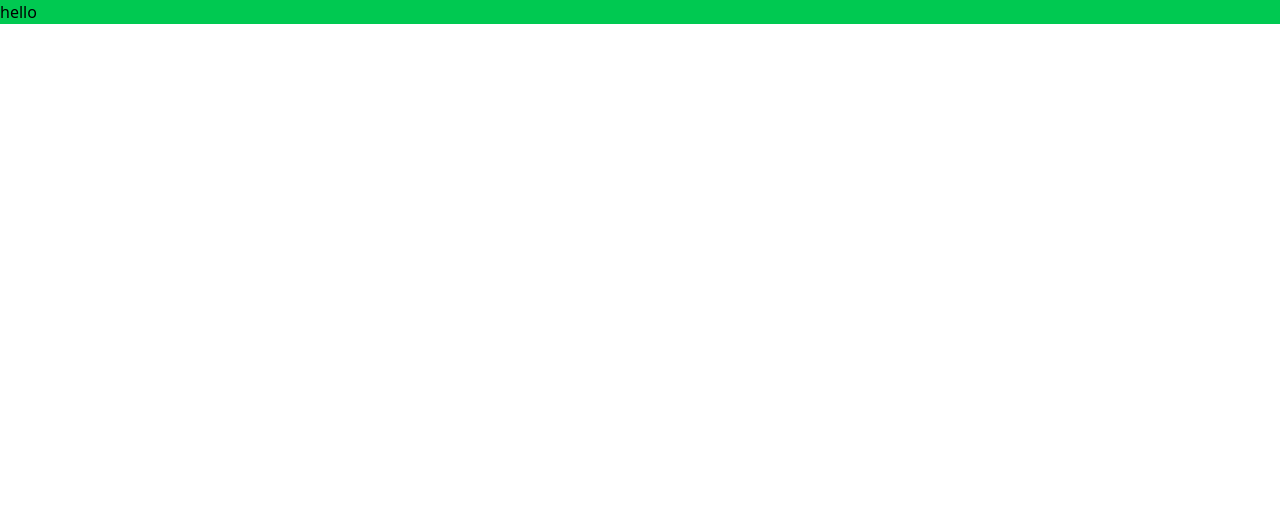
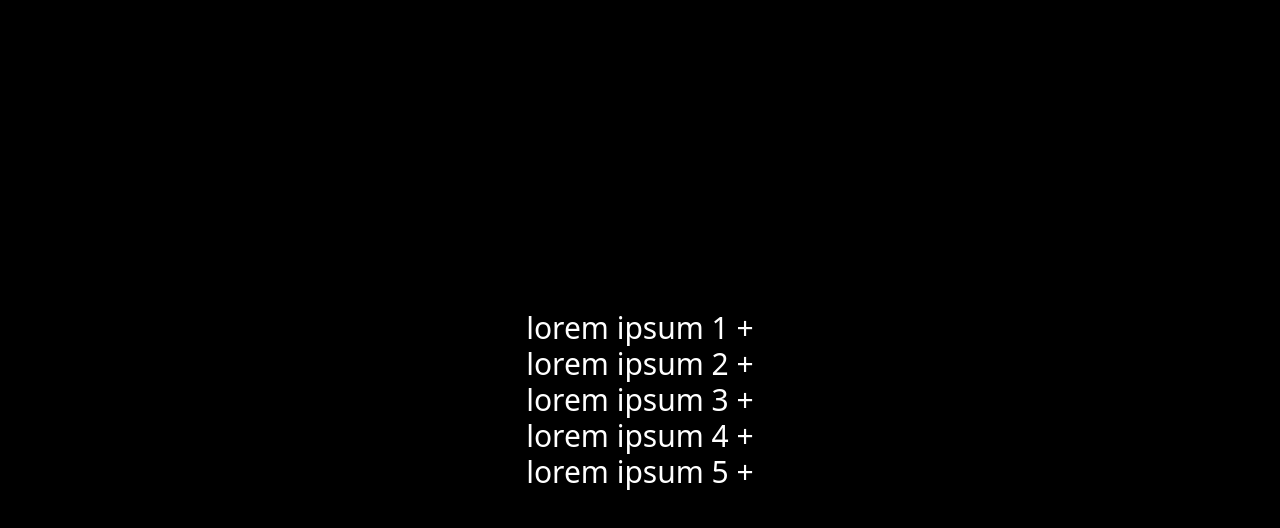
Before and after one commit to Vibeflow12/React-project-from-yt, a React (Vite) app: page / in a window 1280 px wide. Shown: the top 528 px of the page. Built offline with nearby package versions, Linux system fonts and the light colour scheme.

Commit message:
created accordian and single accordian opening functionality is done , css and multiple accordian opening functionality is pending

```diff
--- a/src/App.jsx
+++ b/src/App.jsx
@@ -1,11 +1,12 @@
 import './App.css'
+import Accordian from './components/accordian'
 
 function App() {
 
 
   return (
     <>
-      <div className='bg-green-500'>hello</div>
+      <Accordian />
     </>
   )
 }
--- /dev/null
+++ b/src/components/accordian/data.js
@@ -0,0 +1,29 @@
+const data = [
+    {
+        id: '1',
+        question: "lorem ipsum 1",
+        answer: "Lorem Ipsum is simply dummy text of the printing and typesetting industry. Lorem Ipsum has been the industry's standard dummy text ever since the 1500s,"
+    },
+    {
+        id: '2',
+        question: "lorem ipsum 2",
+        answer: "Lorem Ipsum is simply dummy text of the printing and typesetting industry. Lorem Ipsum has been the industry's standard dummy text ever since the 1500s,"
+    },
+    {
+        id: '3',
+        question: "lorem ipsum 3",
+        answer: "Lorem Ipsum is simply dummy text of the printing and typesetting industry. Lorem Ipsum has been the industry's standard dummy text ever since the 1500s,"
+    },
+    {
+        id: '4',
+        question: "lorem ipsum 4",
+        answer: "Lorem Ipsum is simply dummy text of the printing and typesetting industry. Lorem Ipsum has been the industry's standard dummy text ever since the 1500s,"
+    },
+    {
+        id: '5',
+        question: "lorem ipsum 5",
+        answer: "Lorem Ipsum is simply dummy text of the printing and typesetting industry. Lorem Ipsum has been the industry's standard dummy text ever since the 1500s,"
+    },
+]
+
+export default data;
--- /dev/null
+++ b/src/components/accordian/index.jsx
@@ -0,0 +1,38 @@
+import { useState } from "react";
+import data from "./data";
+
+export default function Accordian() {
+    const [selected, setSelected] = useState(null);
+
+    function handelsingleselection(getCurrentId) {
+        setSelected(getCurrentId === selected ? null : getCurrentId);
+    }
+
+    return (
+        <div className="bg-black text-3xl text-white  flex justify-center items-center min-h-screen">
+            <div className="accordian">
+                {data && data.length > 0 ? (
+                    data.map((dataItem, index) => (
+                        <div className="item" key={index}>
+                            <div onClick={() => { handelsingleselection(dataItem.id) }} className="title">
+                                <h3>{dataItem.question} <span>+</span></h3>
+
+                                <div>
+                                    {selected === dataItem.id ?
+                                        <div className="content text-2xl text-amber-200">{dataItem.answer}
+
+                                        </div>
+                                        : null
+                                    }
+
+                                </div>
+                            </div>
+                        </div>
+                    ))
+                ) : (
+                    <div>no data found</div>
+                )}
+            </div>
+        </div >
+    );
+}
```
